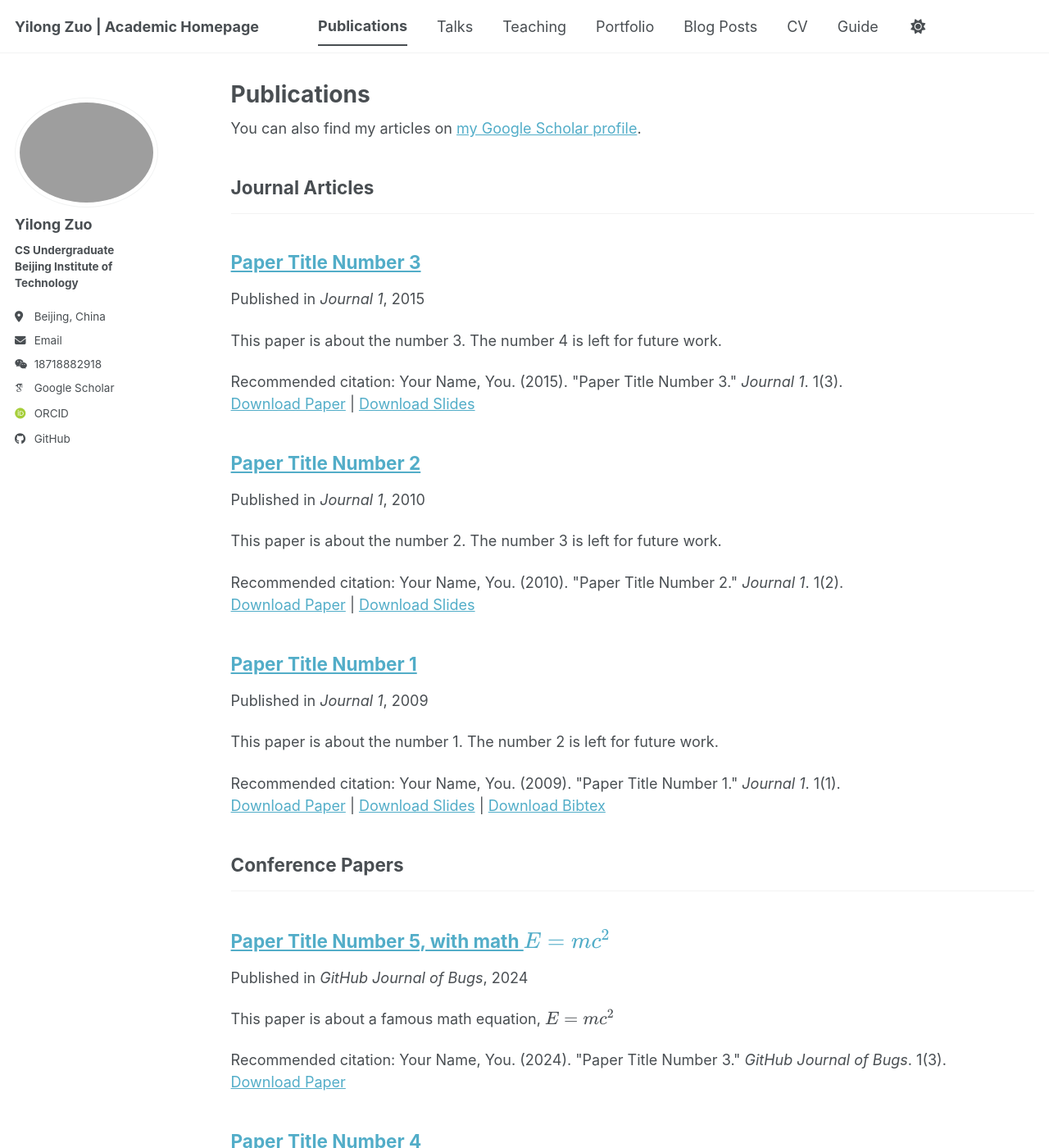
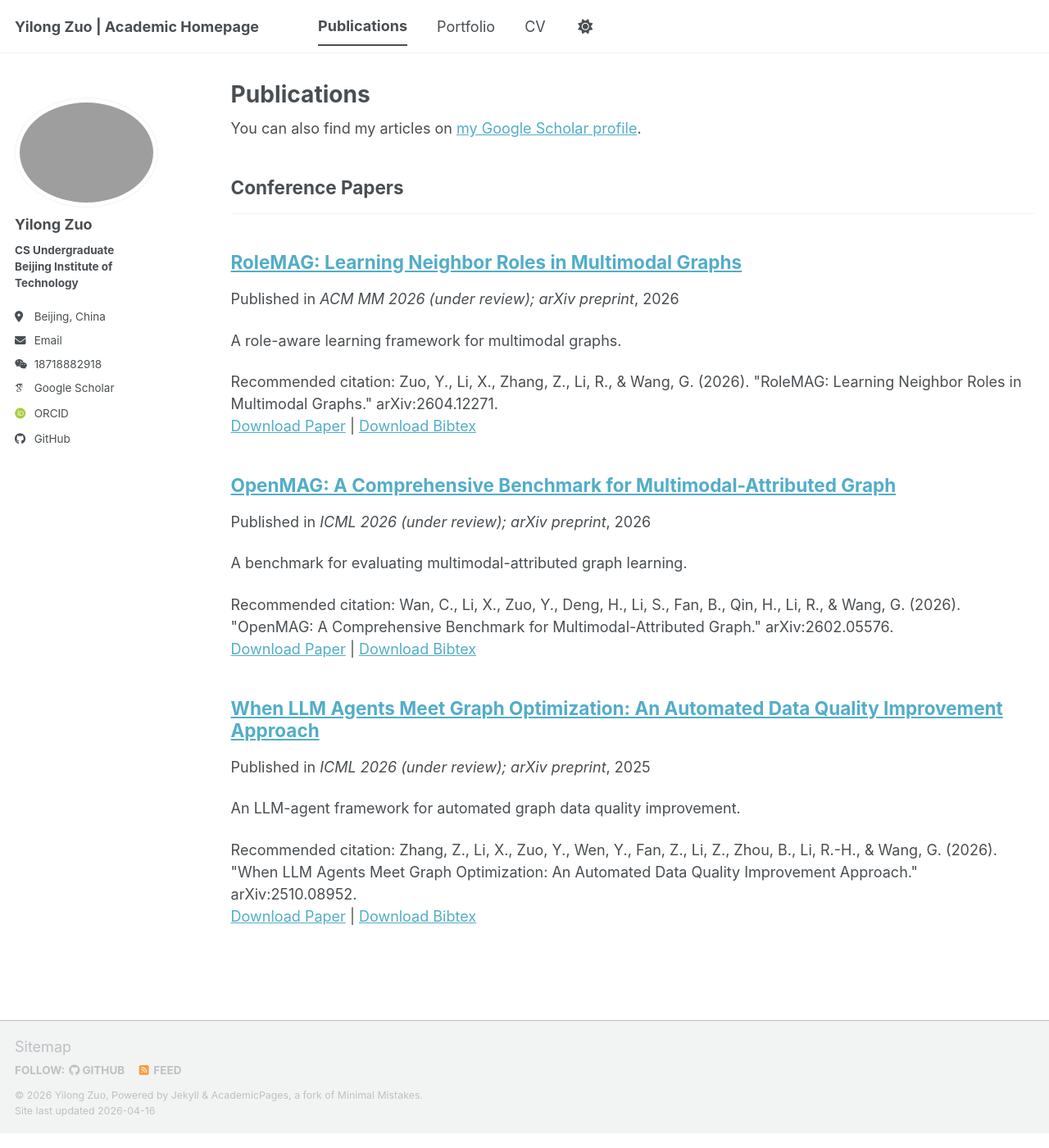
Before and after one commit to laonuo2004/laonuo2004.github.io, a Jekyll site: the page built from _pages/publications.html, in a window 1280 px wide and 1400 px high. Shown: the whole window at 82% size. Built offline with Jekyll 4.4.1, drawn with Linux system fonts in a browser that asks for light colours; some web fonts are replaced; a script bundle is joined from its source files by our own code; library files that are not in the unit come from our copies; some of the changed text lies outside the part shown.

Commit message:
update publications

```diff
--- a/_data/navigation.yml
+++ b/_data/navigation.yml
@@ -11,23 +11,11 @@ main:
   - title: "Publications"
     url: /publications/
 
-  - title: "Talks"
-    url: /talks/
-
-  - title: "Teaching"
-    url: /teaching/
-
   - title: "Portfolio"
     url: /portfolio/
-
-  - title: "Blog Posts"
-    url: /year-archive/
 
   - title: "CV"
     url: /cv/
 
   # - title: "CV"
   #   url: /cv-json/
-
-  - title: "Guide"
-    url: /markdown/
--- a/_publications/2009-10-01-paper-title-number-1.md
+++ /dev/null
@@ -1,14 +0,0 @@
----
-title: "Paper Title Number 1"
-collection: publications
-category: manuscripts
-permalink: /publication/2009-10-01-paper-title-number-1
-excerpt: 'This paper is about the number 1. The number 2 is left for future work.'
-date: 2009-10-01
-venue: 'Journal 1'
-slidesurl: 'https://academicpages.github.io/files/slides1.pdf'
-paperurl: 'https://academicpages.github.io/files/paper1.pdf'
-bibtexurl: 'https://academicpages.github.io/files/bibtex1.bib'
-citation: 'Your Name, You. (2009). &quot;Paper Title Number 1.&quot; <i>Journal 1</i>. 1(1).'
----
-The contents above will be part of a list of publications, if the user clicks the link for the publication than the contents of section will be rendered as a full page, allowing you to provide more information about the paper for the reader. When publications are displayed as a single page, the contents of the above "citation" field will automatically be included below this section in a smaller font.
--- a/_publications/2010-10-01-paper-title-number-2.md
+++ /dev/null
@@ -1,14 +0,0 @@
----
-title: "Paper Title Number 2"
-collection: publications
-category: manuscripts
-permalink: /publication/2010-10-01-paper-title-number-2
-excerpt: 'This paper is about the number 2. The number 3 is left for future work.'
-date: 2010-10-01
-venue: 'Journal 1'
-slidesurl: 'https://academicpages.github.io/files/slides2.pdf'
-paperurl: 'https://academicpages.github.io/files/paper2.pdf'
-citation: 'Your Name, You. (2010). &quot;Paper Title Number 2.&quot; <i>Journal 1</i>. 1(2).'
----
-
-The contents above will be part of a list of publications, if the user clicks the link for the publication than the contents of section will be rendered as a full page, allowing you to provide more information about the paper for the reader. When publications are displayed as a single page, the contents of the above "citation" field will automatically be included below this section in a smaller font.
--- a/_publications/2015-10-01-paper-title-number-3.md
+++ /dev/null
@@ -1,14 +0,0 @@
----
-title: "Paper Title Number 3"
-collection: publications
-category: manuscripts
-permalink: /publication/2015-10-01-paper-title-number-3
-excerpt: 'This paper is about the number 3. The number 4 is left for future work.'
-date: 2015-10-01
-venue: 'Journal 1'
-slidesurl: 'https://academicpages.github.io/files/slides3.pdf'
-paperurl: 'https://academicpages.github.io/files/paper3.pdf'
-citation: 'Your Name, You. (2015). &quot;Paper Title Number 3.&quot; <i>Journal 1</i>. 1(3).'
----
-
-The contents above will be part of a list of publications, if the user clicks the link for the publication than the contents of section will be rendered as a full page, allowing you to provide more information about the paper for the reader. When publications are displayed as a single page, the contents of the above "citation" field will automatically be included below this section in a smaller font.
--- a/_publications/2025-06-08-paper-title-number-5.md
+++ /dev/null
@@ -1,13 +0,0 @@
----
-title: "Paper Title Number 5, with math $$E=mc^2$$"
-collection: publications
-category: conferences
-permalink: /publication/2024-02-17-paper-title-number-4
-excerpt: 'This paper is about a famous math equation, $$E=mc^2$$'
-date: 2024-02-17
-venue: 'GitHub Journal of Bugs'
-paperurl: 'https://academicpages.github.io/files/paper3.pdf'
-citation: 'Your Name, You. (2024). &quot;Paper Title Number 3.&quot; <i>GitHub Journal of Bugs</i>. 1(3).'
----
-
-Using [MathJax](https://www.mathjax.org/) in the description is supported - $$E=mc^2$$ - however, the use must be mindful that the default delimiters are `$$...$$` and `\\[...\\]` which differs from the `$...$` that is typically expected.
--- /dev/null
+++ b/_publications/2025-10-01-laga.md
@@ -0,0 +1,16 @@
+---
+title: "When LLM Agents Meet Graph Optimization: An Automated Data Quality Improvement Approach"
+collection: publications
+category: conferences
+permalink: /publication/2025-10-01-laga
+excerpt: "An LLM-agent framework for automated graph data quality improvement."
+date: 2025-10-01
+venue: "ICML 2026 (under review); arXiv preprint"
+paperurl: '/files/paper-2026-laga.pdf'
+bibtexurl: '/files/bib-2026-laga.bib'
+citation: 'Zhang, Z., Li, X., Zuo, Y., Wen, Y., Fan, Z., Li, Z., Zhou, B., Li, R.-H., & Wang, G. (2026). "When LLM Agents Meet Graph Optimization: An Automated Data Quality Improvement Approach." arXiv:2510.08952.'
+---
+
+- **arXiv**: [https://arxiv.org/abs/2510.08952](https://arxiv.org/abs/2510.08952)
+- **Status**: Under review.
+- **My role**: Dataset construction, quality analysis and framework ideation support.
--- /dev/null
+++ b/_publications/2026-02-01-openmag.md
@@ -0,0 +1,16 @@
+---
+title: "OpenMAG: A Comprehensive Benchmark for Multimodal-Attributed Graph"
+collection: publications
+category: conferences
+permalink: /publication/2026-02-01-openmag
+excerpt: "A benchmark for evaluating multimodal-attributed graph learning."
+date: 2026-02-01
+venue: "ICML 2026 (under review); arXiv preprint"
+paperurl: '/files/paper-2026-openmag.pdf'
+bibtexurl: '/files/bib-2026-openmag.bib'
+citation: 'Wan, C., Li, X., Zuo, Y., Deng, H., Li, S., Fan, B., Qin, H., Li, R., & Wang, G. (2026). "OpenMAG: A Comprehensive Benchmark for Multimodal-Attributed Graph." arXiv:2602.05576.'
+---
+
+- **arXiv**: [https://arxiv.org/abs/2602.05576](https://arxiv.org/abs/2602.05576)
+- **Status**: Under review.
+- **My role**: Data curation and preprocessing, model integration and training, and multimodal retrieval task design.
--- /dev/null
+++ b/_publications/2026-04-01-rolemag.md
@@ -0,0 +1,16 @@
+---
+title: "RoleMAG: Learning Neighbor Roles in Multimodal Graphs"
+collection: publications
+category: conferences
+permalink: /publication/2026-04-01-rolemag
+excerpt: "A role-aware learning framework for multimodal graphs."
+date: 2026-04-01
+venue: "ACM MM 2026 (under review); arXiv preprint"
+paperurl: '/files/paper-2026-rolemag.pdf'
+bibtexurl: '/files/bib-2026-rolemag.bib'
+citation: 'Zuo, Y., Li, X., Zhang, Z., Li, R., & Wang, G. (2026). "RoleMAG: Learning Neighbor Roles in Multimodal Graphs." arXiv:2604.12271.'
+---
+
+- **arXiv**: [https://arxiv.org/abs/2604.12271](https://arxiv.org/abs/2604.12271)
+- **Status**: Under review.
+- **My role**: Leading implementation and core method development.
```
Also changed, not shown: _publications/2024-02-17-paper-title-number-4.md (deleted, +0 -13 lines).
